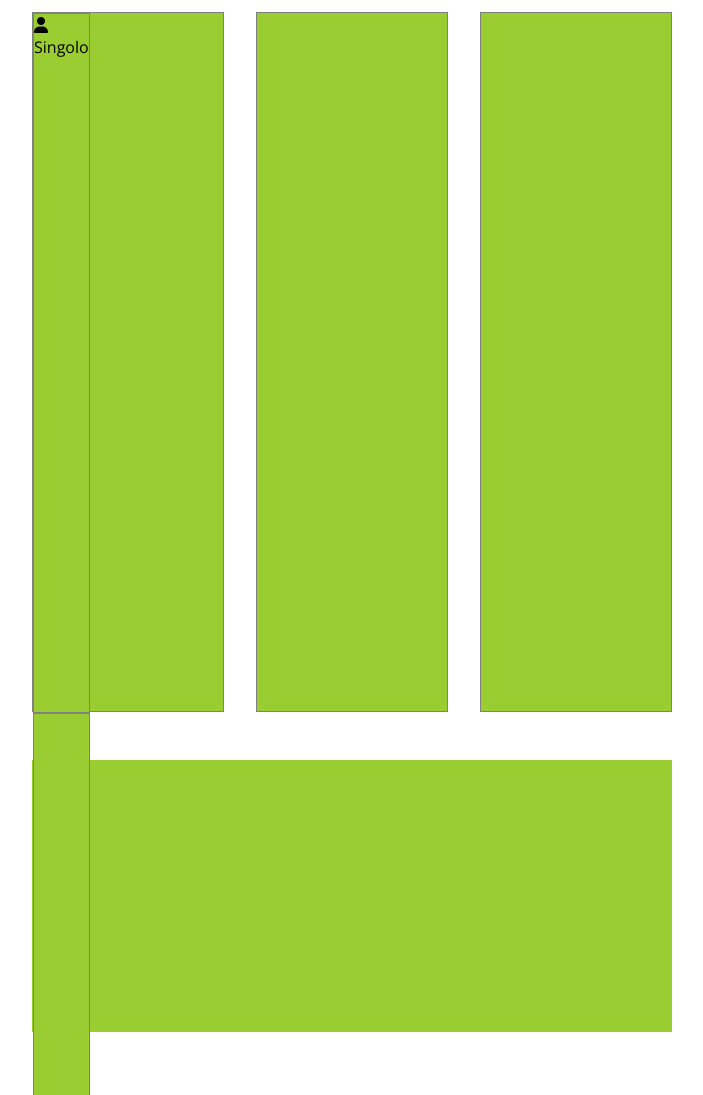
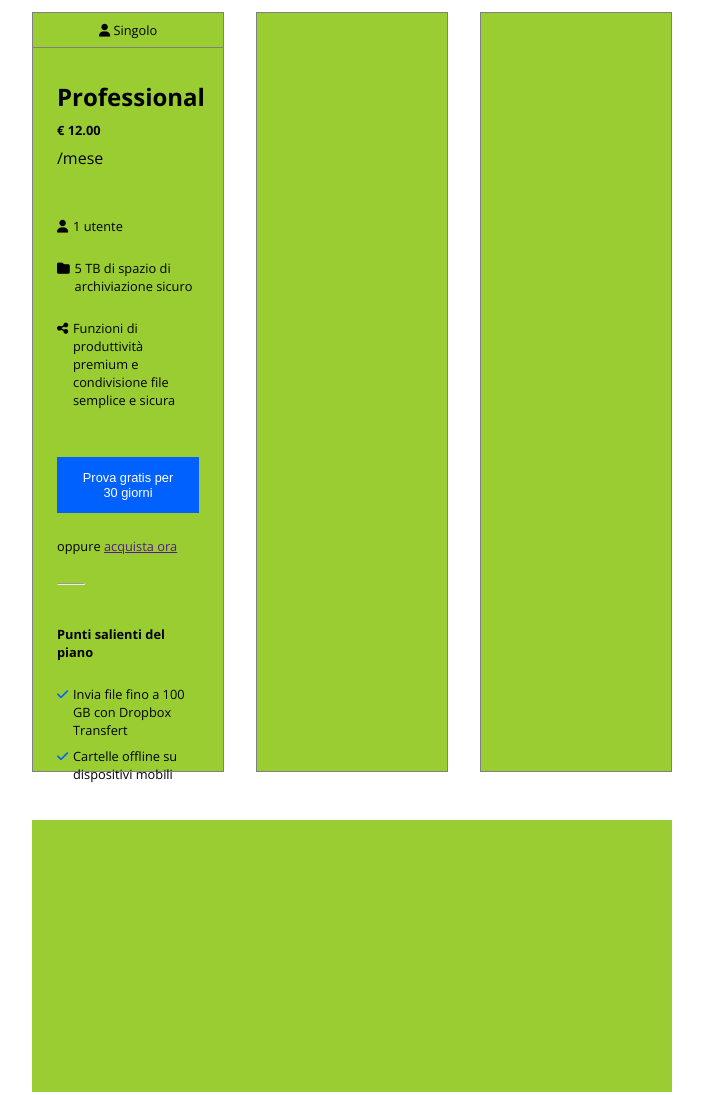
Before and after one commit to emanuelefarelli/htmlcss-dropbox, a plain HTML site: page index.html in a window 1280 px wide. Shown: the part 1000-2095 px from the top of the page, without its empty margins (288-991 px from the left). Drawn offline with nearby package versions, Linux system fonts and the light colour scheme.

Commit message:
Aggiunta prima colonna nel business-type

```diff
--- a/css/style.css
+++ b/css/style.css
@@ -26,6 +26,24 @@ ul{
     list-style-type: none;
 }
 
+.blue-button-small{
+    border: none;
+    border-radius: none;
+    color: white;
+    background-color: #0061ff;
+    padding: 0.5rem 1rem;
+    font-size: 1rem;
+}
+
+.blue-button{
+    border: none;
+    border-radius: none;
+    color: white;
+    background-color: #0061ff;
+    padding: 0.8rem 1.6rem;
+    font-size: 1rem;
+}
+
 .xs-txt{
     font-size: 0.8rem;
 }
@@ -48,25 +66,6 @@ ul{
     font-size: 5.0rem;
     font-weight: bolder;
 }
-
-.blue-button-small{
-    border: none;
-    border-radius: none;
-    color: white;
-    background-color: #0061ff;
-    padding: 0.5rem 1rem;
-    font-size: 1rem;
-}
-
-.blue-button{
-    border: none;
-    border-radius: none;
-    color: white;
-    background-color: #0061ff;
-    padding: 0.8rem 1.6rem;
-    font-size: 1rem;
-}
-
 
 /* HEADER */
 
@@ -155,14 +154,59 @@ section.business-type section.business-plans{
 
 section.business-type section.business-plans div{
     width: 30%;
-    height: 700px;
+    height: 95vh;
     border: 1px solid grey;
     background-color: yellowgreen;
 }
 
-section.business-type section.business-plans header{
-    border: 1px solid grey;
+section.business-type section.business-userType{
+    border-bottom: 1px solid grey;
     text-align: center;
+    padding: 0.5rem 0;
+}
+
+section.business-type section.business-info{
+    padding: 1.5rem;
+}
+
+section.business-type section.business-info h3{
+    padding: 0.5rem 0;
+}
+
+section.business-type section.business-info button{
+    margin-bottom: 1.5rem;
+    width: 100%;
+}
+
+section.business-type section.business-info p{
+    padding-bottom: 0.5rem;
+}
+
+section.business-type ul.attribute{
+    padding: 2rem 0;
+}
+
+section.business-type ul.attribute li{
+    padding: 0.5rem 0;
+}
+
+section.business-type ul.attribute p{
+    padding-right: 0.3rem;
+}
+
+section.business-type section.business-info hr{
+    width: 20%;
+    margin-bottom: 2.5rem;
+    margin-top: 1.3rem;
+}
+
+section.business-type ul.highlights{
+    padding-top: 1.5rem;
+}
+
+section.business-type ul.highlights p.custom-list{
+    padding-right: 0.3rem;
+    color: #0061ff;
 }
 
 section.business-type section.prices-request{
--- a/index.html
+++ b/index.html
@@ -84,27 +84,100 @@
             <h2 class="l-txt">
                 Trova il piano business che fa per te
             </h2>
+
             <div class="payment-type">
                 <input type="radio" id="month-type" name="type-payment">
-                <span class="s-txt">
+                <span class="xs-txt">
                 Fatturazione mensile
                 </span>
                 <input type="radio" id="month-type" name="type-payment">
-                <span class="s-txt">
+                <span class="xs-txt">
                  Fatturazione annuale
                 </span>
             </div>
+
             <section class="flex business-plans">
                 <div class="business-professional">
-                    <div class="s-txt">
+                    <section class=" business-userType xs-txt">
                         <i class="fa-solid fa-user"></i>
                         <span>
                             Singolo
                         </span>
-                    </div>
-                    <div class="business-info">
+                    </section>
+                    <section class="business-info">
+                        <h3 class="m-txt">
+                            Professional
+                        </h3>
 
-                    </div>
+                        <p class="xs-txt">
+                            <strong>&euro; 12.00</strong>
+                        </p>
+
+                        <p>
+                            /mese
+                        </p>
+
+                        <ul class="attribute xs-txt">
+                            <li class="flex">
+                                <p>
+                                    <i class="fa-solid fa-user"></i>
+                                </p>
+                                <p>
+                                    1 utente
+                                </p>
+                            </li>
+                            <li class="flex">
+                                <p>
+                                    <i class="fa-solid fa-folder"></i>
+                                </p>
+                                <p>
+                                    5 TB di spazio di archiviazione sicuro
+                                </p>
+                            </li>
+                            <li class="flex">
+                                <p>
+                                    <i class="fa-solid fa-share-nodes"></i>
+                                </p>
+                                <p>
+                                    Funzioni di produttività premium e condivisione file semplice e sicura
+                                </p>
+                            </li>
+                        </ul>
+
+                        <button class="blue-button xs-txt">
+                            Prova gratis per 30 giorni
+                        </button>
+
+                        <p class="xs-txt">
+                            oppure <a href="">acquista ora</a>
+                        </p>
+
+                        <hr>
+
+                        <h4 class="xs-txt">
+                            Punti salienti del piano
+                        </h4>
+
+                        <ul class="highlights xs-txt">
+                            <li class="flex">
+                                <p class="custom-list">
+                                    <i class="fa-sharp fa-solid fa-check"></i>
+                                </p>
+                                <p>
+                                    Invia file fino a 100 GB con Dropbox Transfert
+                                </p>
+                            </li>
+                            <li class="flex">
+                                <p class="custom-list">
+                                    <i class="fa-sharp fa-solid fa-check"></i>
+                                </p>
+                                <p>
+                                    Cartelle offline su dispositivi mobili
+                                </p>
+                            </li>
+                        </ul>
+
+                    </section>
                 </div>
                 <div class="business-advanced"></div>
                 <div class="Enterprise"></div>
@@ -112,8 +185,9 @@
 
             <section class="prices-request"></section>
             </section>
+        </section>
 
-            <section class="find-partner flex margin-auto width-standard">
+        <section class="find-partner flex margin-auto width-standard">
             <img src="img/partner.png" alt="Immagine di due umani che dialogano">
             <div>
                 <h3 class="m-txt">
```
